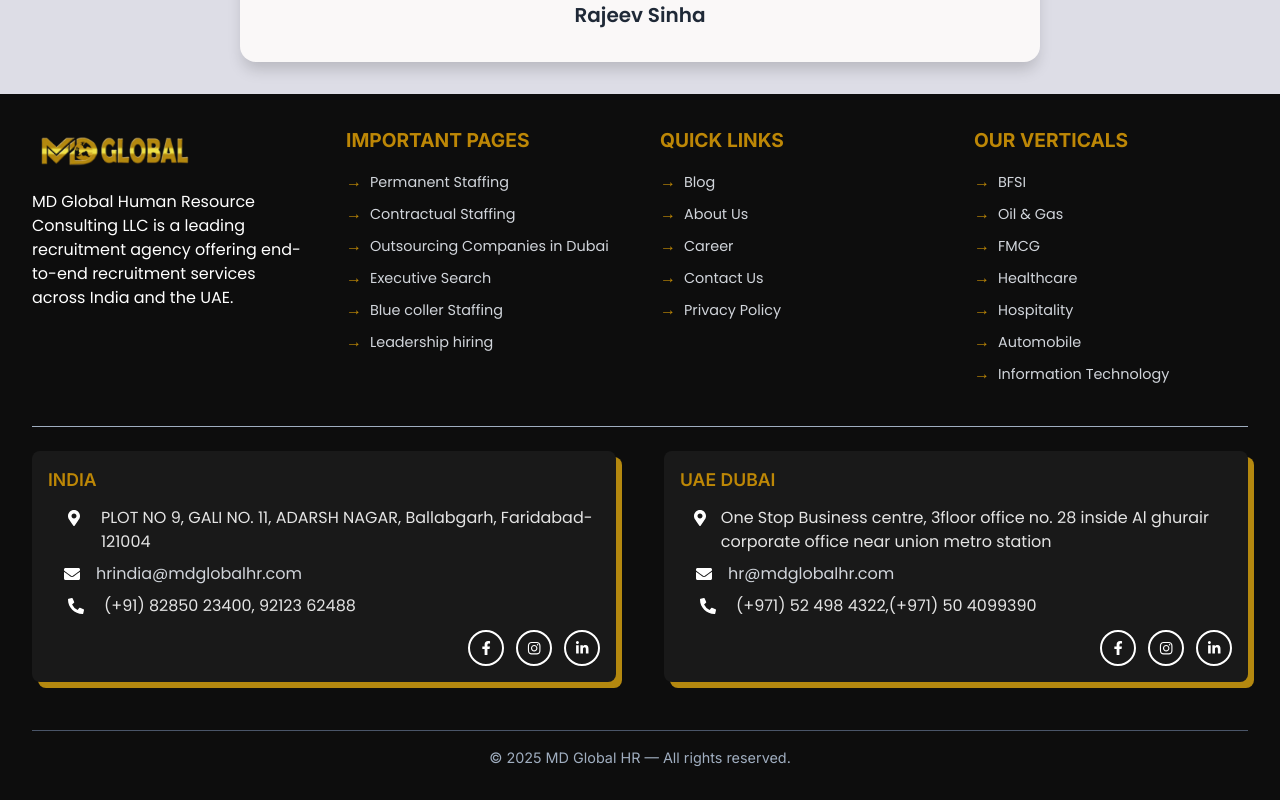
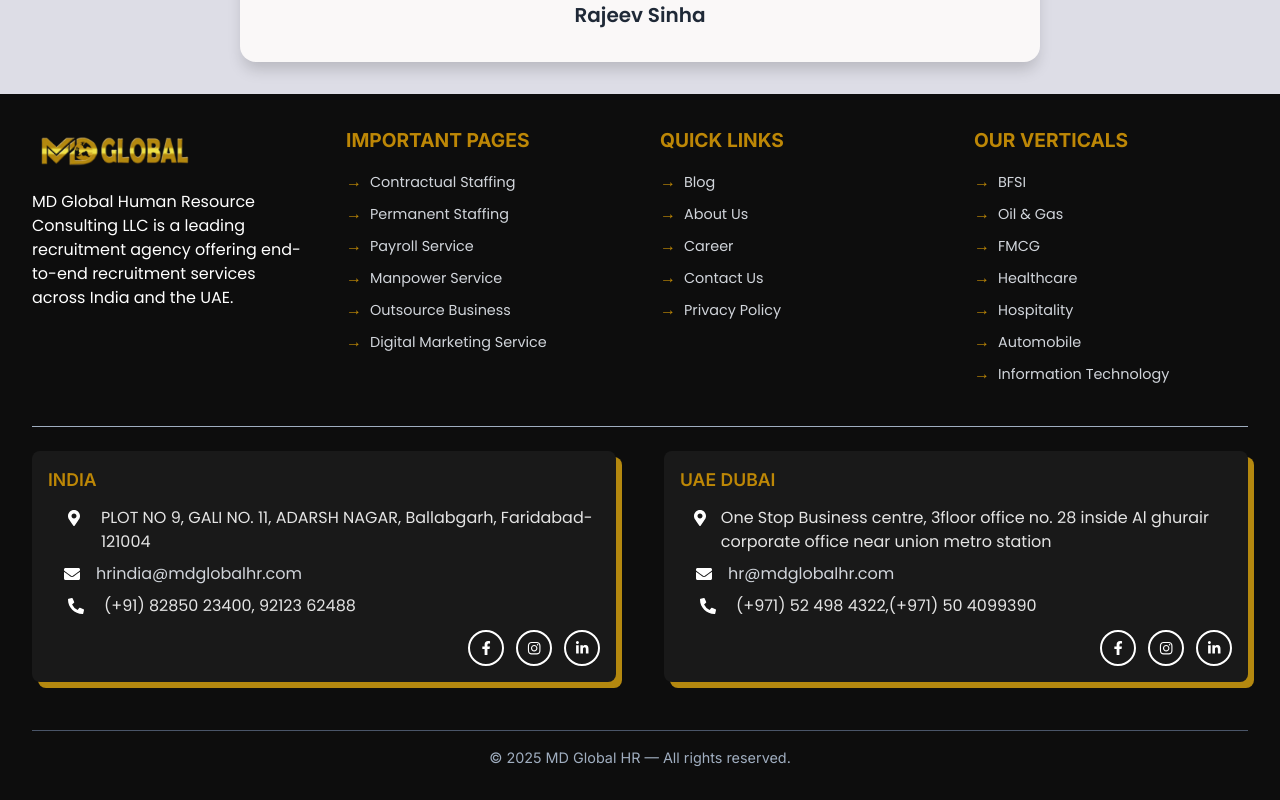
Before and after one commit to Lokender-droid/mdglobalnew, a React (Vite) app: page / in a window 1280 px wide. Shown: the part 5299-6099 px from the top of the page. Built offline with nearby package versions, Linux system fonts and the light colour scheme.

Commit message:
Footer Important Points changes

```diff
--- a/src/components/PageFooter/FooterPage.jsx
+++ b/src/components/PageFooter/FooterPage.jsx
@@ -7,12 +7,13 @@
 
 const FooterPage = () => {
   const ImportantPages = [
+
+    { heading: "Contractual Staffing", path: "/services/Contractual-Staffing-Services" },
     { heading: "Permanent Staffing", path: "/services/Permanent-Staffing-solution" },
-    { heading: "Contractual Staffing", path: "/services/Contractual-Staffing-Services" },
-    { heading: "Outsourcing Companies in Dubai", path: "/outsourcing-companies-in-dubai" },
-    { heading: "Executive Search", path: "/services/Executive-Search" },
-    { heading: "Blue coller Staffing", path: "/services/Blue-Collar-Staffing" },
-    { heading: "Leadership hiring", path: "/services/Leadership-Hiring" },
+    { heading: "Payroll Service", path: "/services/PayrollService" },
+    { heading: "Manpower Service", path: "/services/ManpowerSupplyServicesInDubai" },
+    { heading: "Outsource Business", path: "/services/Staff-Outsourcing" },
+    { heading: "Digital Marketing Service", path: "/services/DigitalMarketingServices" },
   ];
 
   const QuickLinks = [
```
